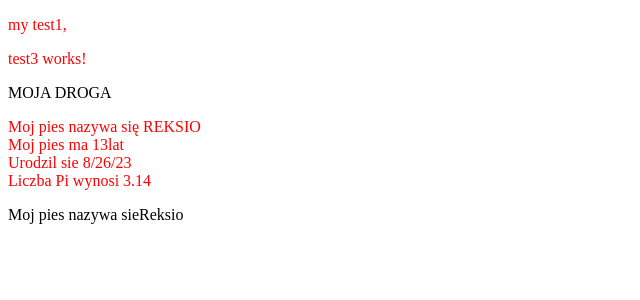
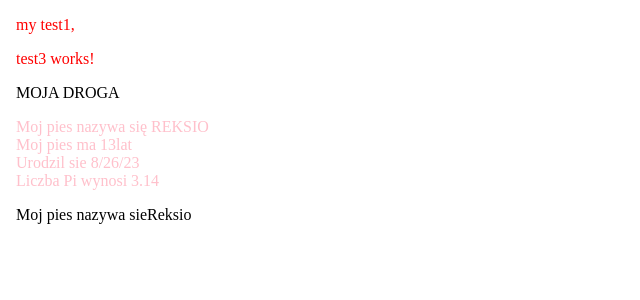
Before and after one commit to DGStach/kurs-Angular, an Angular app: page / in a window 1280 px wide. Shown: the top 300 px of the page, without its empty margins (0-640 px from the left). Built offline with nearby package versions, Linux system fonts and the light colour scheme.

Commit message:
wyswietlanie z formatowaniem pipe

```diff
--- a/src/app/app.component.html
+++ b/src/app/app.component.html
@@ -1,4 +1,13 @@
-
-  <app-test></app-test>
+<!DOCTYPE html>
+<html lang="en">
+<head>
+  <meta charset="UTF-8">
+  <meta name="viewport" content="width=device-width, initial-scale=1.0">
+  <title>Document</title>
+</head>
+<body>
+    <app-test></app-test>
   MOJA DROGA
 <app-wyswietlanie-danych></app-wyswietlanie-danych>
+</body>
+</html>
--- a/src/app/test/test.component.ts
+++ b/src/app/test/test.component.ts
@@ -2,7 +2,9 @@
 
 @Component({
   selector: 'app-test',
-  template: `<p>my test1, </p>
+  template: `
+  <!DOCTYPE html>
+  <p>my test1, </p>
   <app-test3></app-test3>`,
   styles: [`p{color:red}`]
 })
--- a/src/app/wyswietlanie-danych/wyswietlanie-danych.component.scss
+++ b/src/app/wyswietlanie-danych/wyswietlanie-danych.component.scss
@@ -1,3 +1,3 @@
 p{
-    color: red;
+    color: pink;
 }
--- a/src/app/wyswietlanie-danych/wyswietlanie-danych.component.ts
+++ b/src/app/wyswietlanie-danych/wyswietlanie-danych.component.ts
@@ -1,6 +1,4 @@
 import { Component } from '@angular/core';
-import { Data } from '@angular/router';
-
 @Component({
   selector: 'app-wyswietlanie-danych',
   templateUrl: './wyswietlanie-danych.component.html',
```
